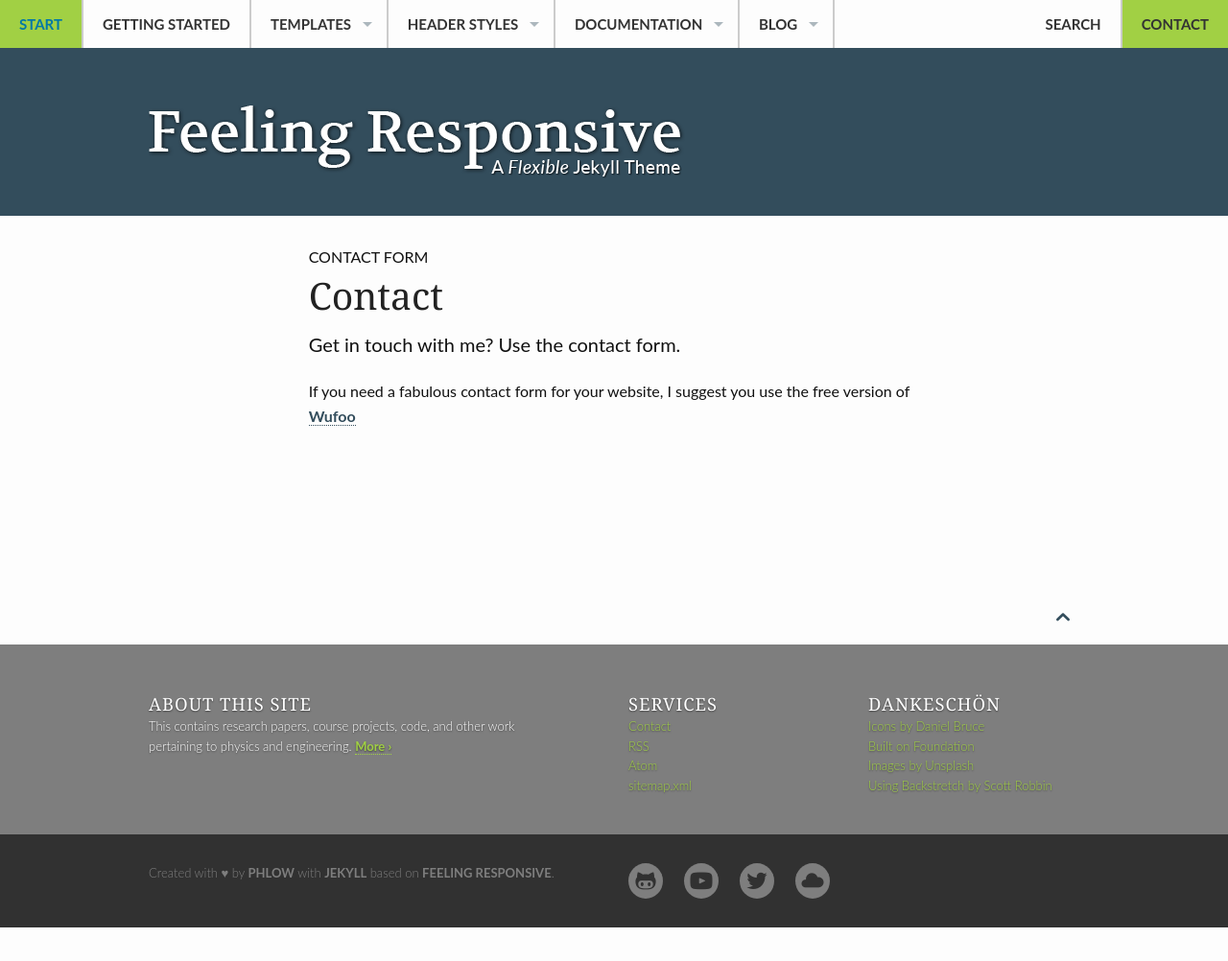
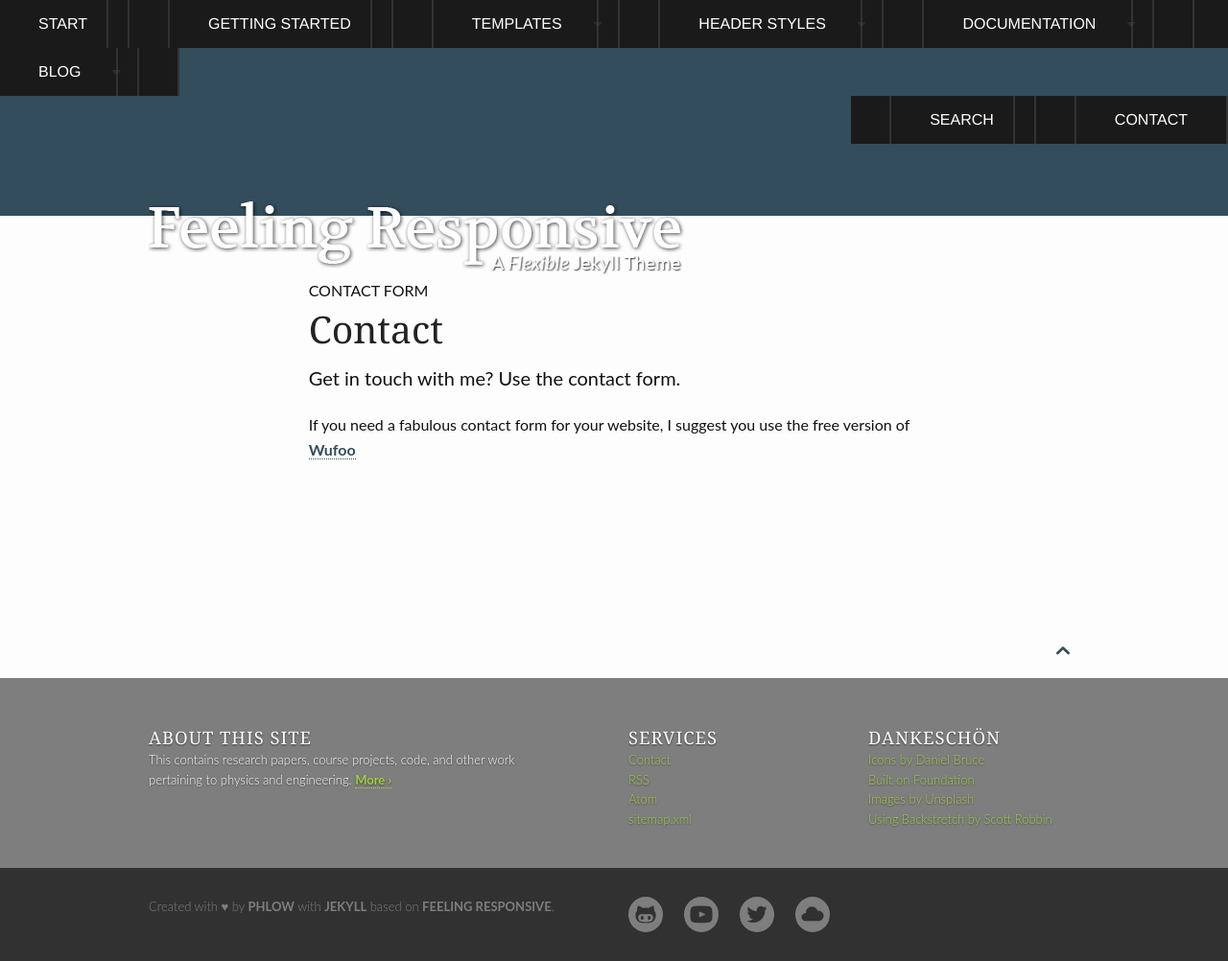
Before and after one commit to averybooks/averybooks.github.io, a Jekyll site: the page built from pages/contact.md, in a window 1280 px wide. Shown: the whole page at 96% size. Built offline with Jekyll 4.4.1, drawn with Linux system fonts in a browser that asks for light colours; before the commit the page ends 967 px from its top, so only the background shows below that.

Commit message:
Update styles_feeling_responsive.scss

```diff
--- a/assets/css/styles_feeling_responsive.scss
+++ b/assets/css/styles_feeling_responsive.scss
@@ -52,25 +52,33 @@ sitemap:
 /* =========================================
    CUSTOM NAVIGATION OVERRIDES
    ========================================= */
-   .top-bar-section ul li > a {
-    /* 1. Adjust the width/spacing (Top/Bottom 0, Left/Right 20px) */
-    padding: 0 20px !important;
 
-    /* 2. Adjust the border thickness, style, and color */
-    border-right: 2px solid #cccccc !important;
-
-    /* 3. Adjust the text color */
-    color: #333333 !important;
-
-    font-weight: bold !important;
+/* 1. Change the Main Header Background Color */
+.top-bar {
+    background-color: #1a1a1a !important; /* Change this to your desired header background */
 }
 
-/* Remove the border from the very last item so it looks clean */
-.top-bar-section ul li:last-child > a {
-    border-right: none !important;
+/* 2. Change the Background Color of the Menu Items */
+.top-bar-section ul li,
+.top-bar-section ul li > a {
+    background-color: #1a1a1a !important; /* Make sure this matches the top-bar color so it blends */
+
+    /* 3. Adjust the Font Settings */
+    font-family: "Helvetica Neue", Helvetica, Arial, sans-serif !important; /* Change your font here */
+    font-size: 16px !important; /* Make the text larger or smaller */
+    color: #ffffff !important; /* Text color */
+
+    padding: 0 20px !important;
+    border-right: 2px solid #333333 !important;
 }
 
 /* Change the color when you hover over a link */
 .top-bar-section ul li > a:hover {
-    color: #0078A8 !important;
+    background-color: #333333 !important; /* Background color on hover */
+    color: #0078A8 !important; /* Text color on hover */
 }
+
+/* Remove the border from the very last item */
+.top-bar-section ul li:last-child > a {
+    border-right: none !important;
+}
```
